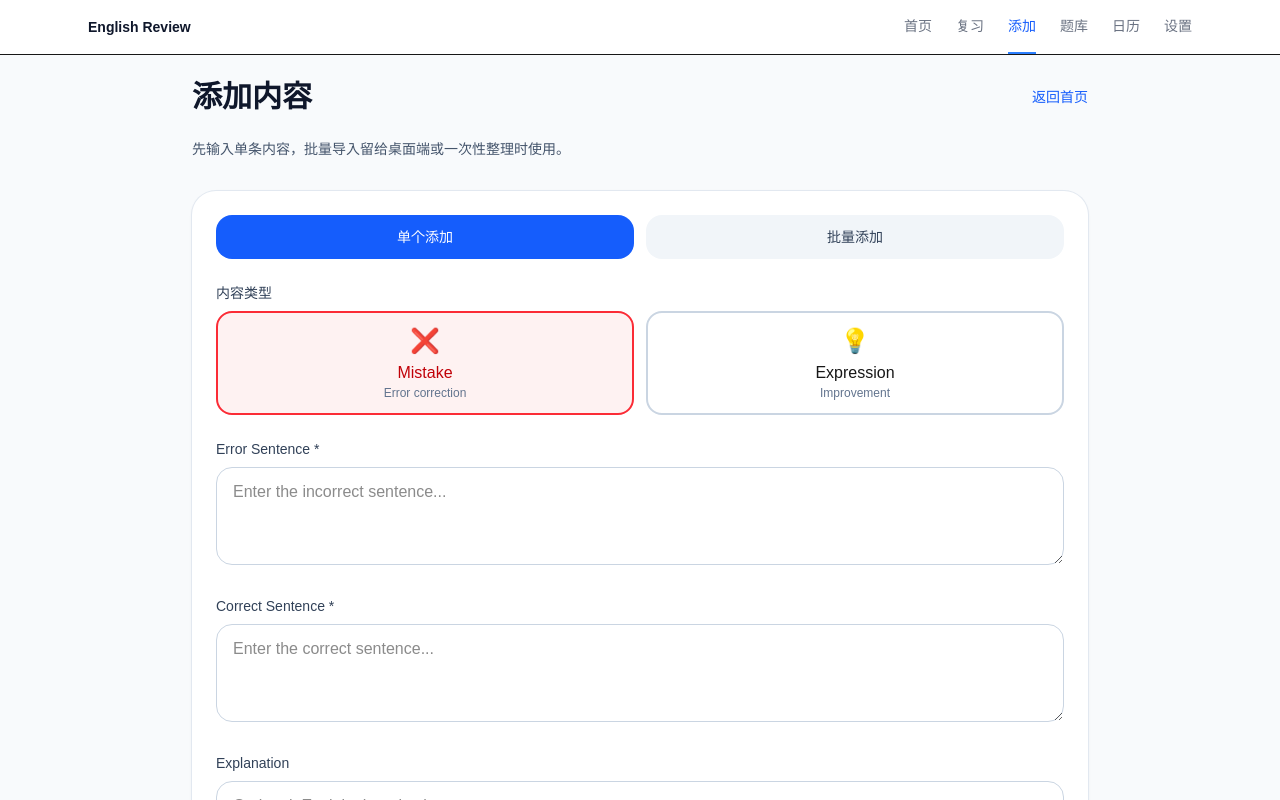
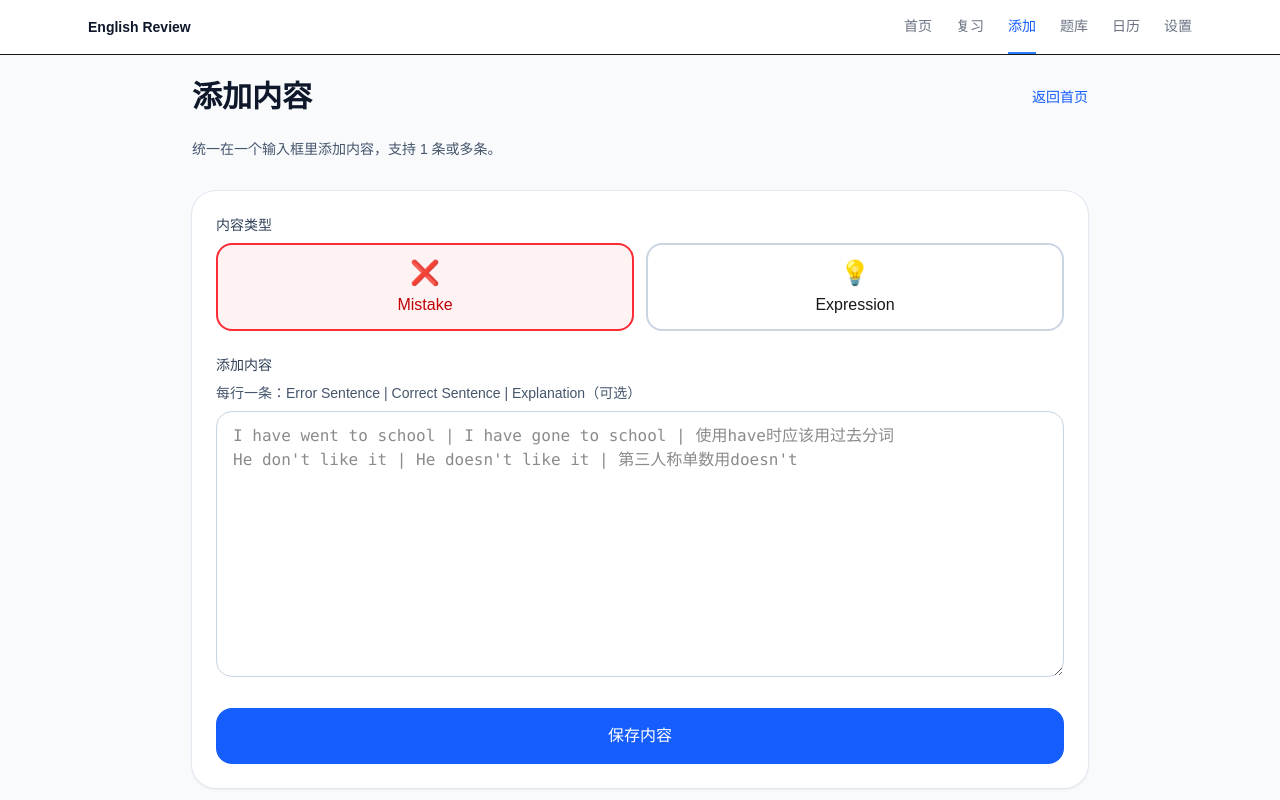
Before and after one commit to xljxlj975-lgtm/my-english-tool, a Next.js app: page /add in a window 1280 px wide. Shown: the top 800 px of the page. Built offline with nearby package versions, Linux system fonts and the light colour scheme.

Commit message:
Unify add flow into single input form

```diff
--- a/src/app/add/page.tsx
+++ b/src/app/add/page.tsx
@@ -10,17 +10,11 @@ function AddMistakeContent() {
   const router = useRouter();
   const searchParams = useSearchParams();
   const { showToast } = useToast();
-  const [mode, setMode] = useState<'single' | 'batch'>('single');
   const [loading, setLoading] = useState(false);
   const [error, setError] = useState('');
 
   // v2.0: 内容类型
   const [contentType, setContentType] = useState<ContentType>('mistake');
-
-  // Single entry form
-  const [errorSentence, setErrorSentence] = useState('');
-  const [correctSentence, setCorrectSentence] = useState('');
-  const [explanation, setExplanation] = useState('');
 
   // Batch entry form
   const [batchText, setBatchText] = useState('');
@@ -36,46 +30,7 @@ function AddMistakeContent() {
   // v2.0: 获取当前内容类型的配置
   const config = getContentTypeConfig(contentType);
 
-  const handleSingleSubmit = async (e: React.FormEvent) => {
-    e.preventDefault();
-    setLoading(true);
-    setError('');
-
-    try {
-      console.log('[单个添加] 开始提交...');
-
-      const response = await fetch('/api/mistakes', {
-        method: 'POST',
-        headers: {
-          'Content-Type': 'application/json',
-        },
-        body: JSON.stringify({
-          error_sentence: errorSentence,
-          correct_sentence: correctSentence,
-          explanation,
-          content_type: contentType, // v2.0: 包含内容类型
-        }),
-      });
-
-      console.log('[单个添加] 响应状态:', response.status, response.statusText);
-
-      if (!response.ok) {
-        const errorData = await response.json().catch(() => ({}));
-        console.error('[单个添加] 错误详情:', errorData);
-        throw new Error(errorData.error || '添加失败');
-      }
-
-      router.push('/');
-    } catch (error) {
-      const errorMessage = error instanceof Error ? error.message : '添加错误失败，请重试。';
-      setError(errorMessage);
-      console.error('[单个添加] 捕获错误:', error);
-    } finally {
-      setLoading(false);
-    }
-  };
-
-  const handleBatchSubmit = async (e: React.FormEvent) => {
+  const handleSubmit = async (e: React.FormEvent) => {
     e.preventDefault();
     setLoading(true);
     setError('');
@@ -126,127 +81,18 @@ function AddMistakeContent() {
         </div>
         <div className="mb-8">
           <p className="text-sm text-slate-600">
-            先输入单条内容，批量导入留给桌面端或一次性整理时使用。
+            统一在一个输入框里添加内容，支持 1 条或多条。
           </p>
         </div>
 
         <div className="rounded-3xl bg-white p-4 shadow-sm ring-1 ring-slate-200 md:p-6">
-          <div className="mb-6 grid grid-cols-2 gap-3">
-            <button
-              onClick={() => setMode('single')}
-              className={`rounded-2xl px-4 py-3 text-sm font-medium transition-colors ${
-                mode === 'single'
-                  ? 'bg-blue-600 text-white'
-                  : 'bg-slate-100 text-slate-700 hover:bg-slate-200'
-              }`}
-            >
-              单个添加
-            </button>
-            <button
-              onClick={() => setMode('batch')}
-              className={`rounded-2xl px-4 py-3 text-sm font-medium transition-colors ${
-                mode === 'batch'
-                  ? 'bg-blue-600 text-white'
-                  : 'bg-slate-100 text-slate-700 hover:bg-slate-200'
-              }`}
-            >
-              批量添加
-            </button>
-          </div>
-
           {error && (
             <div className="mb-4 rounded-2xl border border-red-400 bg-red-100 px-4 py-3 text-red-700">
               {error}
             </div>
           )}
 
-          {mode === 'single' ? (
-            <form onSubmit={handleSingleSubmit} className="space-y-6">
-              <div>
-                <label className="mb-2 block text-sm font-medium text-slate-700">
-                  内容类型
-                </label>
-                <div className="grid grid-cols-2 gap-3">
-                  <button
-                    type="button"
-                    onClick={() => setContentType('mistake')}
-                    className={`rounded-2xl border-2 px-4 py-3 transition-all ${
-                      contentType === 'mistake'
-                        ? 'border-red-500 bg-red-50 text-red-700'
-                        : 'border-slate-300 hover:border-red-300'
-                    }`}
-                  >
-                    <div className="mb-1 text-2xl">❌</div>
-                    <div className="font-medium">Mistake</div>
-                    <div className="text-xs text-slate-500">Error correction</div>
-                  </button>
-                  <button
-                    type="button"
-                    onClick={() => setContentType('expression')}
-                    className={`rounded-2xl border-2 px-4 py-3 transition-all ${
-                      contentType === 'expression'
-                        ? 'border-blue-500 bg-blue-50 text-blue-700'
-                        : 'border-slate-300 hover:border-blue-300'
-                    }`}
-                  >
-                    <div className="mb-1 text-2xl">💡</div>
-                    <div className="font-medium">Expression</div>
-                    <div className="text-xs text-slate-500">Improvement</div>
-                  </button>
-                </div>
-              </div>
-
-              <div>
-                <label className="mb-2 block text-sm font-medium text-slate-700">
-                  {config.errorLabel} *
-                </label>
-                <textarea
-                  value={errorSentence}
-                  onChange={(e) => setErrorSentence(e.target.value)}
-                  className="w-full rounded-2xl border border-slate-300 px-4 py-3 text-base focus:outline-none focus:ring-2 focus:ring-blue-500"
-                  rows={3}
-                  required
-                  placeholder={config.placeholder.error}
-                />
-              </div>
-
-              <div>
-                <label className="mb-2 block text-sm font-medium text-slate-700">
-                  {config.correctLabel} *
-                </label>
-                <textarea
-                  value={correctSentence}
-                  onChange={(e) => setCorrectSentence(e.target.value)}
-                  className="w-full rounded-2xl border border-slate-300 px-4 py-3 text-base focus:outline-none focus:ring-2 focus:ring-blue-500"
-                  rows={3}
-                  required
-                  placeholder={config.placeholder.correct}
-                />
-              </div>
-
-              <div>
-                <label className="mb-2 block text-sm font-medium text-slate-700">
-                  Explanation
-                </label>
-                <textarea
-                  value={explanation}
-                  onChange={(e) => setExplanation(e.target.value)}
-                  className="w-full rounded-2xl border border-slate-300 px-4 py-3 text-base focus:outline-none focus:ring-2 focus:ring-blue-500"
-                  rows={3}
-                  placeholder={config.placeholder.explanation}
-                />
-              </div>
-
-              <button
-                type="submit"
-                disabled={loading}
-                className="w-full rounded-2xl bg-blue-600 px-6 py-4 font-medium text-white transition-colors hover:bg-blue-700 disabled:bg-blue-400"
-              >
-                {loading ? '添加中...' : '保存内容'}
-              </button>
-            </form>
-          ) : (
-            <form onSubmit={handleBatchSubmit} className="space-y-6">
+          <form onSubmit={handleSubmit} className="space-y-6">
             <div>
               <label className="mb-2 block text-sm font-medium text-slate-700">
                 内容类型
@@ -281,10 +127,10 @@ function AddMistakeContent() {
 
             <div>
               <label className="mb-2 block text-sm font-medium text-slate-700">
-                  批量输入
+                添加内容
               </label>
               <p className="mb-2 text-sm text-slate-600">
-                  格式：{config.errorLabel} | {config.correctLabel} | Explanation（可选）
+                每行一条：{config.errorLabel} | {config.correctLabel} | Explanation（可选）
               </p>
               <textarea
                 value={batchText}
@@ -301,10 +147,9 @@ function AddMistakeContent() {
               disabled={loading}
               className="w-full rounded-2xl bg-blue-600 px-6 py-4 font-medium text-white transition-colors hover:bg-blue-700 disabled:bg-blue-400"
             >
-                {loading ? '添加中...' : '批量保存'}
+              {loading ? '添加中...' : '保存内容'}
             </button>
           </form>
-          )}
         </div>
       </div>
     </div>
```
Lines whose indentation alone changed are shown as unchanged.
